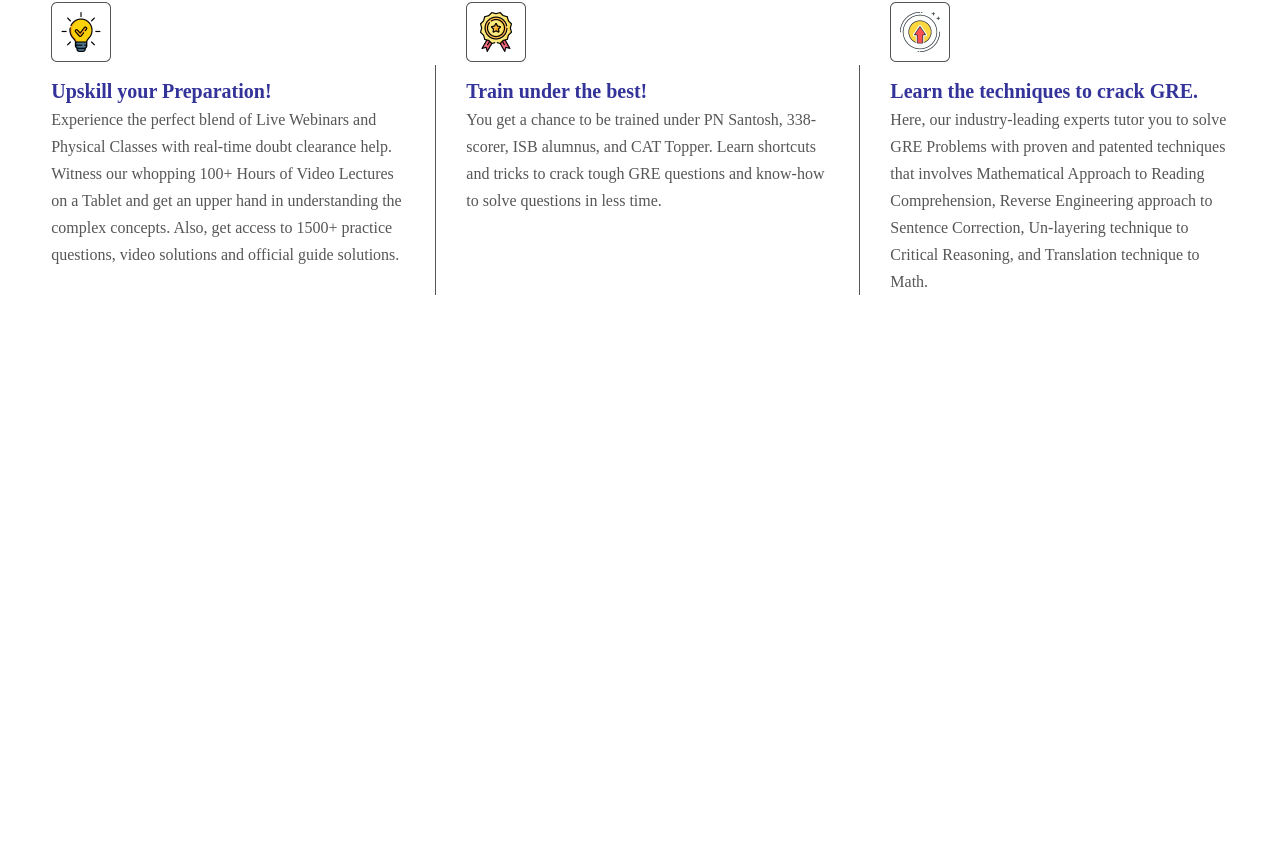
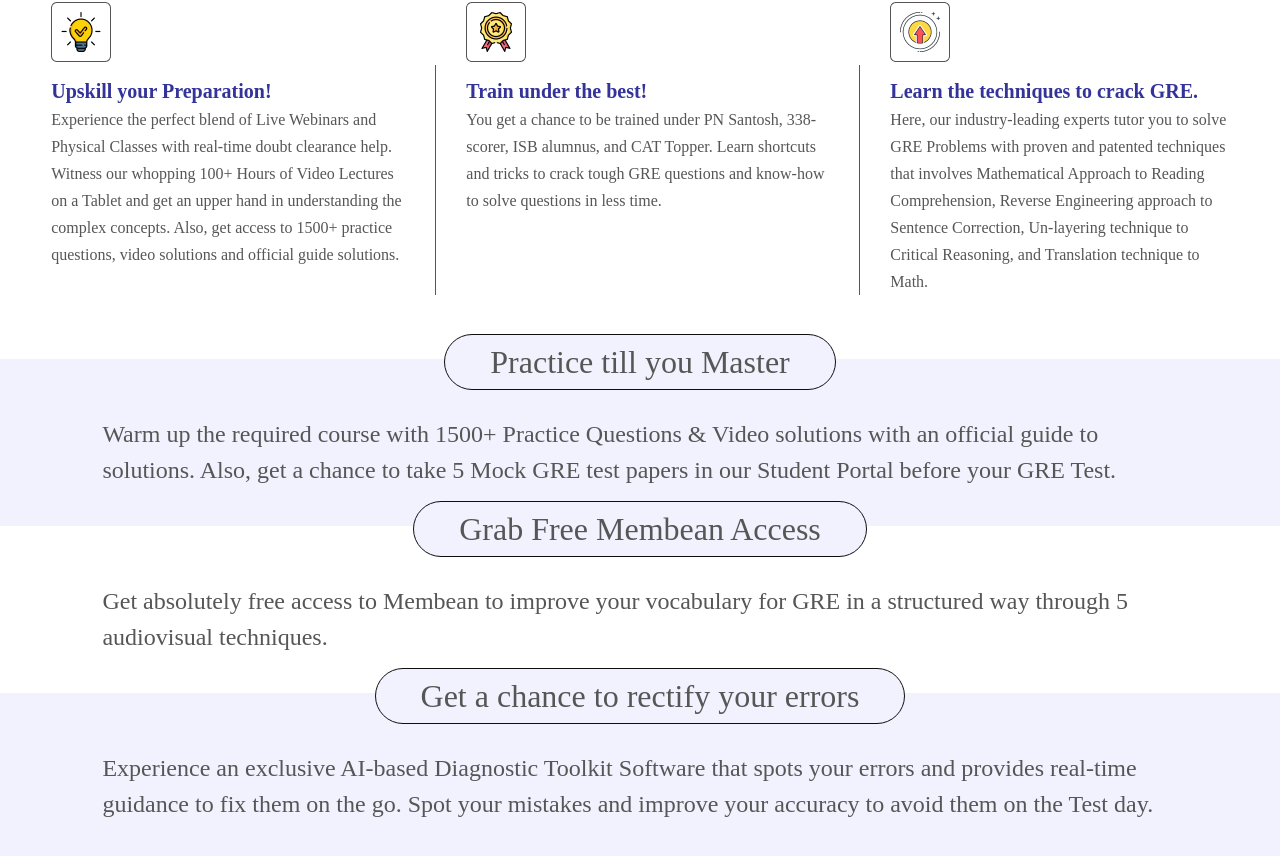
Before and after one commit to Amirtharaj-R/react-website-tasks, a JavaScript app: page / in a window 1280 px wide. Shown: the part 4765-5621 px from the top of the page. Before the commit the page ends 5124 px from the top, so only its background shows below. Built offline with nearby package versions, Linux system fonts and the light colour scheme.

Commit message:
tenth Sec

```diff
--- a/src/App.js
+++ b/src/App.js
@@ -339,6 +339,45 @@ function App() {
           </div>
         </div>
       </section>
+      <section class="tenth-sec">
+        <div class="tenth-secs">
+          <div class="third-sec-head">
+            <p>Practice till you Master</p>
+          </div>
+          <div class="tenth-sec-cont">
+            <p>
+              Warm up the required course with 1500+ Practice Questions & Video
+              solutions with an official guide to solutions. Also, get a chance
+              to take 5 Mock GRE test papers in our Student Portal before your
+              GRE Test.
+            </p>
+          </div>
+        </div>
+        <div class="tenth-secs tenth-secs-col2">
+          <div class="third-sec-head">
+            <p>Grab Free Membean Access</p>
+          </div>
+          <div class="tenth-sec-cont">
+            <p>
+              Get absolutely free access to Membean to improve your vocabulary
+              for GRE in a structured way through 5 audiovisual techniques.
+            </p>
+          </div>
+        </div>
+        <div class="tenth-secs">
+          <div class="third-sec-head">
+            <p>Get a chance to rectify your errors</p>
+          </div>
+          <div class="tenth-sec-cont">
+            <p>
+              Experience an exclusive AI-based Diagnostic Toolkit Software that
+              spots your errors and provides real-time guidance to fix them on
+              the go. Spot your mistakes and improve your accuracy to avoid them
+              on the Test day.
+            </p>
+          </div>
+        </div>
+      </section>
     </>
   );
 }
```
